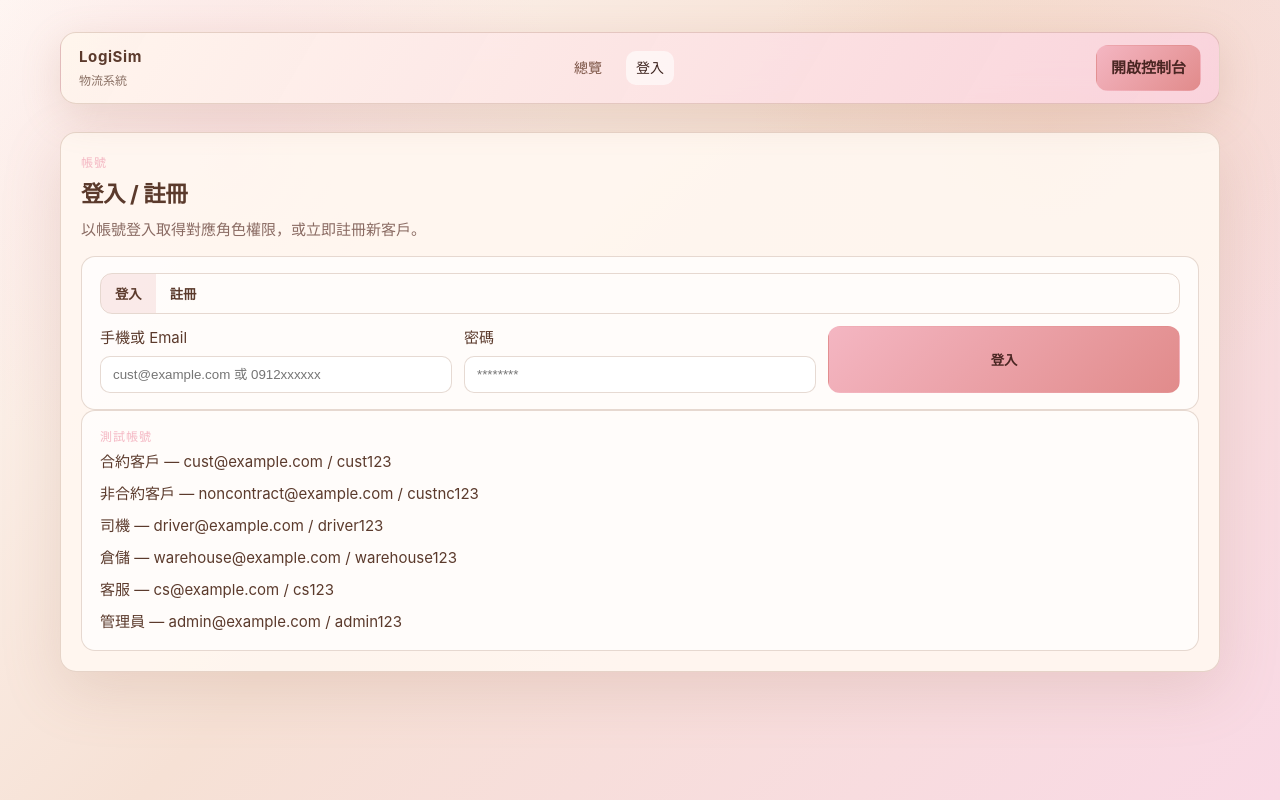
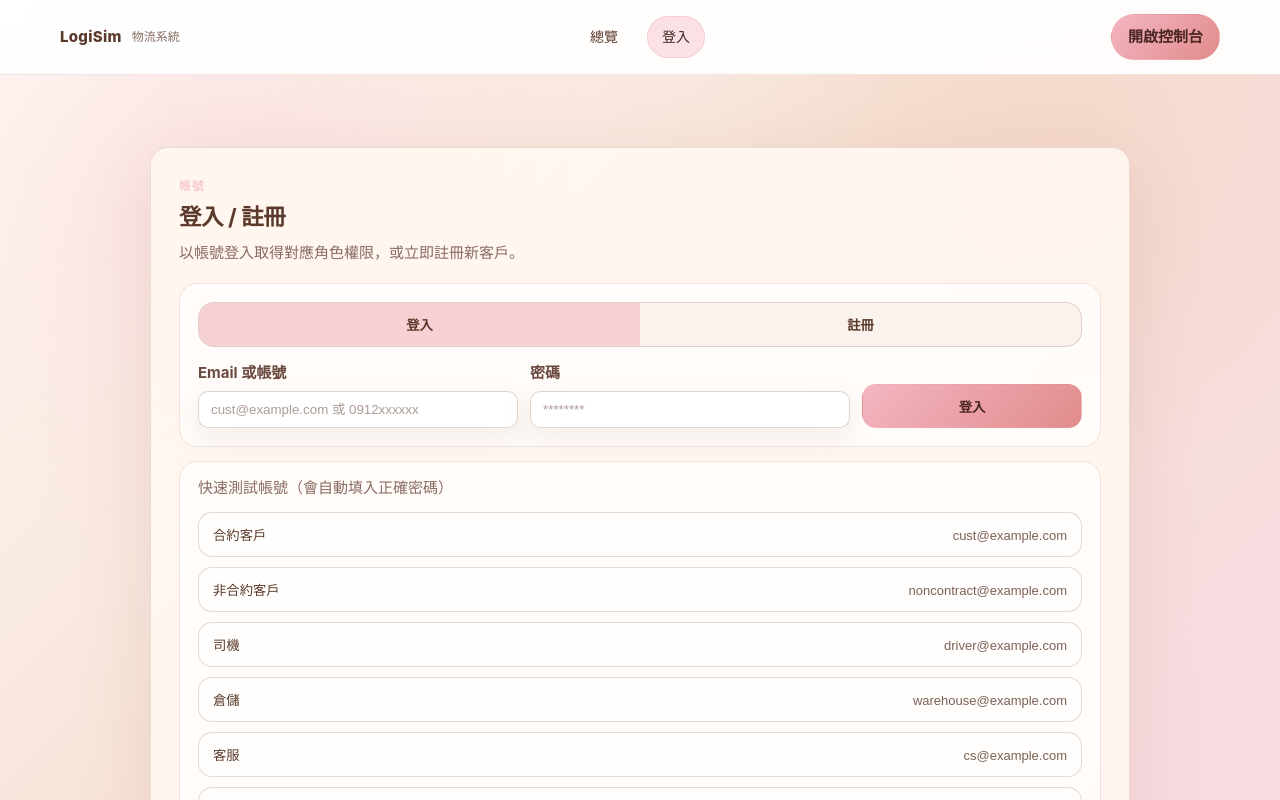
Before and after one commit to bowen12274Bot/Logistics_tracking_system, a Vue app in the folder frontend/: page /login in a window 1280 px wide. Shown: the top 800 px of the page. Built offline with nearby package versions, Linux system fonts and the light colour scheme; no server answers; the HTML template or start-up script is replaced by a standard one.

Commit message:
套用快速登按鈕入設計

```diff
--- a/frontend/src/App.vue
+++ b/frontend/src/App.vue
@@ -33,15 +33,15 @@ const roleNav = computed(() => {
 <template>
   <div class="app-shell">
     <header class="topbar">
-      <RouterLink to="/" class="brand">
+      <div class="topbar-inner">
+        <RouterLink to="/" class="brand" aria-label="回到總覽">
           <span class="brand-mark">LogiSim</span>
           <span class="brand-sub">物流系統</span>
         </RouterLink>
 
-      <nav class="nav-links">
+        <nav class="nav-links" aria-label="主導覽">
           <RouterLink to="/">總覽</RouterLink>
           <RouterLink v-if="!isLoggedIn" to="/login">登入</RouterLink>
-        <button v-else class="nav-btn" type="button" @click="logout">登出</button>
           <RouterLink v-if="isLoggedIn && roleNav" :to="roleNav.to">{{ roleNav.label }}</RouterLink>
         </nav>
 
@@ -49,55 +49,62 @@ const roleNav = computed(() => {
           <div v-if="isLoggedIn" class="user-chip">
             <span class="user-name">{{ user?.user_name }}</span>
             <span class="user-role">{{ user?.user_class }}</span>
+            <button class="ghost-btn small-btn" type="button" @click="logout">登出</button>
           </div>
           <RouterLink v-else to="/login" class="primary-btn small-btn">開啟控制台</RouterLink>
+        </div>
       </div>
     </header>
 
     <main class="content">
+      <div class="content-inner">
         <RouterView />
+      </div>
     </main>
   </div>
 </template>
 
 <style scoped>
 .app-shell {
-  max-width: 1200px;
-  margin: 0 auto;
-  padding: 32px 20px 72px;
+  width: 100%;
 }
 
 .topbar {
-  display: flex;
+  background: rgba(255, 255, 255, 0.92);
+  color: var(--text-main);
+  border-bottom: 1px solid rgba(165, 122, 99, 0.18);
+  position: sticky;
+  top: 0;
+  backdrop-filter: blur(14px);
+  z-index: 20;
+}
+
+.topbar-inner {
+  max-width: 1200px;
+  margin: 0 auto;
+  padding: 14px 20px;
+  display: grid;
+  grid-template-columns: 1fr auto 1fr;
   align-items: center;
-  justify-content: space-between;
-  padding: 12px 18px;
-  border: 1px solid var(--surface-stroke);
-  border-radius: 16px;
-  background: linear-gradient(120deg, rgba(255, 245, 237, 0.95), rgba(249, 210, 220, 0.92));
-  color: #5b3a2c;
-  position: sticky;
-  top: 16px;
-  backdrop-filter: blur(12px);
-  box-shadow: 0 12px 40px rgba(168, 118, 96, 0.2);
-  z-index: 5;
+  gap: 14px;
 }
 
 .brand {
   display: flex;
-  flex-direction: column;
-  gap: 2px;
+  align-items: center;
+  gap: 10px;
   color: inherit;
+  justify-self: start;
 }
 
 .brand-mark {
-  font-weight: 700;
-  letter-spacing: 0.04em;
+  font-weight: 800;
+  letter-spacing: 0.02em;
 }
 
 .brand-sub {
   font-size: 12px;
-  opacity: 0.7;
+  opacity: 0.75;
 }
 
 .nav-links {
@@ -105,64 +112,55 @@ const roleNav = computed(() => {
   gap: 14px;
   align-items: center;
   font-size: 14px;
+  justify-self: center;
 }
 
 .nav-links a {
-  color: #7b5344;
-  padding: 6px 10px;
-  border-radius: 10px;
+  color: var(--text-main);
+  padding: 9px 14px;
+  border-radius: 999px;
+  border: 1px solid transparent;
   transition: background-color 0.2s ease, color 0.2s ease;
 }
 
-.nav-links .nav-btn {
-  appearance: none;
-  border: 0;
-  background: transparent;
-  color: #7b5344;
-  padding: 6px 10px;
-  border-radius: 10px;
-  font: inherit;
-  cursor: pointer;
-  transition: background-color 0.2s ease, color 0.2s ease;
-}
-
-.nav-links .nav-btn:hover {
-  background: rgba(255, 255, 255, 0.35);
-  color: #3f2620;
-}
-
 .nav-links a.router-link-active {
-  background: rgba(255, 255, 255, 0.6);
+  background: rgba(244, 182, 194, 0.4);
+  border-color: rgba(244, 182, 194, 0.55);
   color: #3f2620;
 }
 
 .small-btn {
-  padding: 10px 14px;
-  background: linear-gradient(135deg, var(--accent), var(--accent-strong));
-  color: #4a2623;
-  border-radius: 12px;
+  padding: 10px 16px;
+  border-radius: 999px;
   font-weight: 700;
 }
 
 .content {
-  margin-top: 28px;
+  padding: 28px 0 72px;
+}
+
+.content-inner {
+  max-width: 1200px;
+  margin: 0 auto;
+  padding: 0 20px;
 }
 
 .topbar-actions {
   display: flex;
   align-items: center;
   gap: 10px;
+  justify-self: end;
 }
 
 .user-chip {
   display: inline-flex;
   align-items: center;
   gap: 8px;
-  padding: 8px 12px;
-  border-radius: 12px;
-  border: 1px solid var(--surface-stroke);
-  background: rgba(255, 255, 255, 0.72);
-  color: #5b3a2c;
+  padding: 8px 10px;
+  border-radius: 999px;
+  border: 1px solid rgba(165, 122, 99, 0.22);
+  background: rgba(255, 255, 255, 0.7);
+  color: var(--text-main);
 }
 
 .user-role {
@@ -171,15 +169,19 @@ const roleNav = computed(() => {
 }
 
 @media (max-width: 768px) {
-  .topbar {
-    flex-direction: column;
-    align-items: flex-start;
-    gap: 12px;
+  .topbar-inner {
+    grid-template-columns: 1fr;
+    justify-items: start;
   }
 
   .nav-links {
     flex-wrap: wrap;
     justify-content: flex-start;
+    justify-self: start;
+  }
+
+  .topbar-actions {
+    justify-self: start;
   }
 }
 </style>
--- a/frontend/src/views/LoginView.vue
+++ b/frontend/src/views/LoginView.vue
@@ -4,6 +4,7 @@ import { useRouter, useRoute } from 'vue-router'
 import { useAuthStore } from '../stores/auth'
 
 type Mode = 'login' | 'register'
+type TestAccount = { email: string; password: string; role: string }
 
 const mode = ref<Mode>('login')
 const auth = useAuthStore()
@@ -61,7 +62,7 @@ const handleRegister = async () => {
   }
 }
 
-const testAccounts = [
+const testAccounts: TestAccount[] = [
   { email: 'cust@example.com', password: 'cust123', role: '合約客戶' },
   { email: 'noncontract@example.com', password: 'custnc123', role: '非合約客戶' },
   { email: 'driver@example.com', password: 'driver123', role: '司機' },
@@ -69,87 +70,307 @@ const testAccounts = [
   { email: 'cs@example.com', password: 'cs123', role: '客服' },
   { email: 'admin@example.com', password: 'admin123', role: '管理員' },
 ]
+
+const fillTestAccount = (acct: TestAccount) => {
+  switchMode('login')
+  loginForm.identifier = acct.email
+  loginForm.password = acct.password
+  statusMessage.value = `已填入：${acct.role}`
+}
 </script>
 
 <template>
-  <section class="page-shell">
-    <header class="page-header">
+  <section class="auth-page">
+    <div class="auth-card">
+      <header class="page-header auth-header">
         <p class="eyebrow">帳號</p>
         <h1>登入 / 註冊</h1>
-      <p class="lede">
-        以帳號登入取得對應角色權限，或立即註冊新客戶。
-      </p>
+        <p class="lede">以帳號登入取得對應角色權限，或立即註冊新客戶。</p>
       </header>
 
-    <div class="card tabs">
-      <div class="tab-switch">
-        <button :class="{ active: mode === 'login' }" type="button" @click="switchMode('login')">登入</button>
-        <button :class="{ active: mode === 'register' }" type="button" @click="switchMode('register')">註冊</button>
+      <div class="auth-panel">
+        <div class="tab-switch auth-tabs" role="tablist" aria-label="登入或註冊">
+          <button :class="{ active: mode === 'login' }" type="button" role="tab" @click="switchMode('login')">登入</button>
+          <button
+            :class="{ active: mode === 'register' }"
+            type="button"
+            role="tab"
+            @click="switchMode('register')"
+          >
+            註冊
+          </button>
         </div>
 
-      <form v-if="mode === 'login'" class="form-grid" @submit.prevent="handleLogin">
+        <form v-if="mode === 'login'" class="auth-login-grid" @submit.prevent="handleLogin">
           <label class="form-field">
-          <span>手機或 Email</span>
+            <span>Email 或帳號</span>
             <input
               v-model="loginForm.identifier"
               required
               name="identifier"
               type="text"
               placeholder="cust@example.com 或 0912xxxxxx"
+              autocomplete="username"
             />
           </label>
 
           <label class="form-field">
             <span>密碼</span>
-          <input v-model="loginForm.password" required name="password" type="password" placeholder="********" />
+            <input
+              v-model="loginForm.password"
+              required
+              name="password"
+              type="password"
+              placeholder="********"
+              autocomplete="current-password"
+            />
           </label>
 
-        <button class="primary-btn" type="submit" :disabled="loading">
+          <button class="primary-btn auth-submit" type="submit" :disabled="loading">
             {{ loading ? '登入中...' : '登入' }}
           </button>
         </form>
 
-      <form v-else class="form-grid" @submit.prevent="handleRegister">
-        <label class="form-field">
+        <form v-else class="auth-register-grid" @submit.prevent="handleRegister">
+          <label class="form-field reg-name">
             <span>姓名</span>
             <input v-model="registerForm.user_name" required name="user_name" type="text" placeholder="姓名" />
           </label>
 
-        <label class="form-field">
+          <label class="form-field reg-email">
             <span>Email</span>
             <input v-model="registerForm.email" required name="email" type="email" placeholder="you@example.com" />
           </label>
 
-        <label class="form-field">
+          <label class="form-field reg-password">
             <span>密碼</span>
             <input v-model="registerForm.password" required name="password" type="password" placeholder="********" />
           </label>
 
-        <label class="form-field">
+          <label class="form-field reg-phone">
             <span>手機（選填）</span>
             <input v-model="registerForm.phone_number" name="phone_number" type="text" placeholder="09xxxxxxxx" />
           </label>
 
-        <label class="form-field span-2">
+          <label class="form-field reg-address">
             <span>地址（選填）</span>
             <input v-model="registerForm.address" name="address" type="text" placeholder="收件地址" />
           </label>
 
-        <button class="primary-btn" type="submit" :disabled="loading">
+          <button class="primary-btn auth-submit reg-submit" type="submit" :disabled="loading">
             {{ loading ? '註冊中...' : '註冊' }}
           </button>
         </form>
 
-      <p v-if="statusMessage" class="hint">{{ statusMessage }}</p>
+        <p v-if="statusMessage" class="hint auth-status" role="status" aria-live="polite">{{ statusMessage }}</p>
       </div>
 
-    <div class="card">
-      <p class="eyebrow">測試帳號</p>
-      <div class="task-list">
-        <div v-for="acct in testAccounts" :key="acct.email">
-          <strong>{{ acct.role }}</strong> — {{ acct.email }} / {{ acct.password }}
+      <div v-if="mode === 'login'" class="auth-panel auth-panel--test">
+        <p class="hint auth-test-hint">快速測試帳號（會自動填入正確密碼）</p>
+        <div class="test-account-actions" role="list">
+          <button
+            v-for="acct in testAccounts"
+            :key="acct.email"
+            type="button"
+            class="ghost-btn test-account-btn"
+            role="listitem"
+            @click="fillTestAccount(acct)"
+          >
+            <strong>{{ acct.role }}</strong>
+            <span class="test-account-meta">{{ acct.email }}</span>
+          </button>
         </div>
       </div>
     </div>
   </section>
 </template>
+
+<style scoped>
+.auth-page {
+  padding: 44px 0 64px;
+}
+
+.auth-card {
+  max-width: 980px;
+  margin: 0 auto;
+  padding: 28px 28px 26px;
+  border-radius: 18px;
+  border: 1px solid rgba(165, 122, 99, 0.22);
+  background: rgba(255, 248, 241, 0.92);
+  box-shadow: 0 22px 70px rgba(170, 124, 105, 0.18);
+}
+
+.auth-header {
+  margin-bottom: 18px;
+}
+
+.auth-panel {
+  border-radius: 18px;
+  border: 1px solid rgba(165, 122, 99, 0.18);
+  background: rgba(255, 255, 255, 0.62);
+  padding: 18px;
+}
+
+.auth-panel + .auth-panel {
+  margin-top: 14px;
+}
+
+.auth-panel--test {
+  padding-top: 14px;
+}
+
+.auth-tabs {
+  width: 100%;
+  display: grid;
+  grid-template-columns: 1fr 1fr;
+  border-radius: 16px;
+  background: rgba(248, 240, 235, 0.85);
+}
+
+.auth-tabs button {
+  padding: 12px 14px;
+  font-weight: 700;
+}
+
+.auth-tabs button.active {
+  background: rgba(244, 182, 194, 0.55);
+}
+
+.auth-login-grid {
+  margin-top: 14px;
+  display: grid;
+  gap: 12px;
+  grid-template-columns: 1fr 1fr 220px;
+  align-items: end;
+}
+
+.auth-panel .form-field > span {
+  font-weight: 700;
+  color: #6b4a40;
+}
+
+.auth-panel .form-field input {
+  background: rgba(255, 255, 255, 0.9);
+  border-color: rgba(165, 122, 99, 0.32);
+  box-shadow: 0 10px 26px rgba(170, 124, 105, 0.12);
+}
+
+.auth-panel .form-field input::placeholder {
+  color: rgba(106, 74, 64, 0.55);
+}
+
+.auth-panel .form-field input:focus {
+  outline: 3px solid rgba(244, 182, 194, 0.55);
+  border-color: rgba(225, 139, 139, 0.55);
+}
+
+.auth-panel .form-field input:hover {
+  border-color: rgba(165, 122, 99, 0.42);
+}
+
+.auth-register-grid {
+  margin-top: 14px;
+  display: grid;
+  gap: 12px;
+  grid-template-columns: 1fr 1fr 1fr;
+  grid-template-areas:
+    'name email password'
+    'phone address submit';
+  align-items: end;
+}
+
+.reg-name {
+  grid-area: name;
+}
+
+.reg-email {
+  grid-area: email;
+}
+
+.reg-password {
+  grid-area: password;
+}
+
+.reg-phone {
+  grid-area: phone;
+}
+
+.reg-address {
+  grid-area: address;
+}
+
+.reg-submit {
+  grid-area: submit;
+}
+
+.auth-submit {
+  width: 100%;
+  height: 44px;
+  border-radius: 14px;
+}
+
+.auth-status {
+  margin-top: 12px;
+  padding: 10px 12px;
+  border-radius: 14px;
+  border: 1px solid rgba(165, 122, 99, 0.18);
+  background: rgba(244, 182, 194, 0.12);
+}
+
+.auth-test-hint {
+  margin: 0 0 10px;
+}
+
+.test-account-actions {
+  display: grid;
+  gap: 10px;
+  margin-top: 12px;
+}
+
+.test-account-btn {
+  display: flex;
+  align-items: baseline;
+  justify-content: space-between;
+  gap: 12px;
+  padding: 12px 14px;
+  border-radius: 14px;
+  text-align: left;
+  background: rgba(255, 255, 255, 0.55);
+  transition: background-color 0.15s ease, transform 0.15s ease, border-color 0.15s ease;
+}
+
+.test-account-btn:hover {
+  background: rgba(255, 255, 255, 0.75);
+  transform: translateY(-1px);
+  border-color: rgba(165, 122, 99, 0.35);
+}
+
+.test-account-meta {
+  opacity: 0.8;
+  font-size: 13px;
+}
+
+@media (max-width: 860px) {
+  .auth-page {
+    padding: 28px 0 56px;
+  }
+
+  .auth-card {
+    padding: 20px;
+  }
+
+  .auth-login-grid {
+    grid-template-columns: 1fr;
+  }
+
+  .auth-register-grid {
+    grid-template-columns: 1fr;
+    grid-template-areas: none;
+    align-items: stretch;
+  }
+
+  .reg-submit {
+    grid-area: auto;
+  }
+}
+</style>
```
Lines whose indentation alone changed are shown as unchanged.
